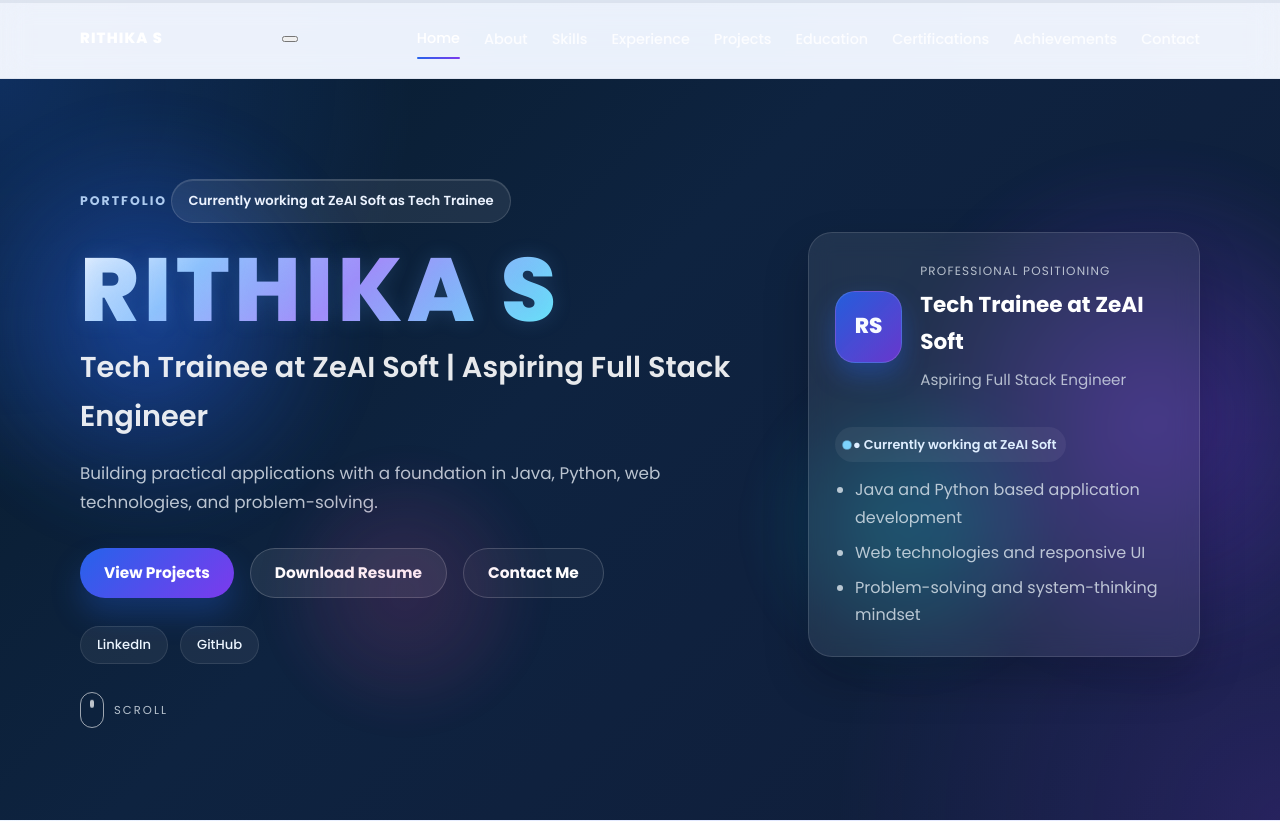
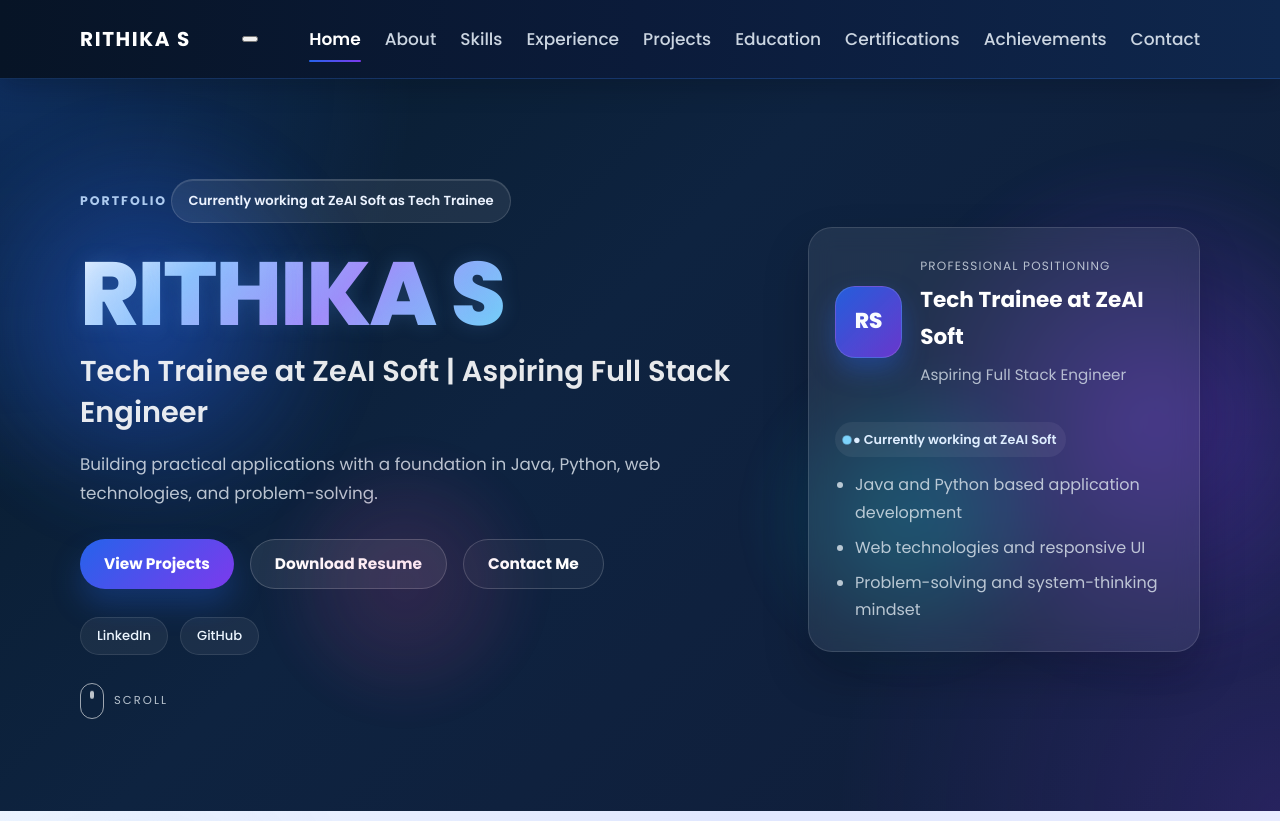
Before and after one commit to RithikaSaravanakumar/rithika-portfolio, a Flask app: page / in a window 1280 px wide. Shown: the top 821 px of the page. Run offline with Flask 3, Linux system fonts and the light colour scheme.

Commit message:
fixed navbar styling

```diff
--- a/static/css/style.css
+++ b/static/css/style.css
@@ -161,17 +161,18 @@ textarea {
 .site-header {
   position: sticky;
   top: 0;
-  z-index: 50;
-  backdrop-filter: blur(14px);
-  background: rgba(255, 255, 255, 0.12);
-  border-bottom: 1px solid rgba(148, 163, 184, 0.18);
+  z-index: 9999;
+  backdrop-filter: blur(12px);
+  background: linear-gradient(90deg, #071426, #0b1b3a, #0f274d);
+  border-bottom: 1px solid rgba(59, 130, 246, 0.25);
+  box-shadow: 0 6px 25px rgba(2, 8, 23, 0.25);
   transition: background 0.35s ease, border-color 0.35s ease, box-shadow 0.35s ease;
 }
 
 .site-header.scrolled {
-  background: rgba(255, 255, 255, 0.8);
-  box-shadow: 0 12px 28px rgba(15, 32, 52, 0.08);
-  border-bottom-color: rgba(37, 99, 235, 0.12);
+  background: linear-gradient(90deg, #071426, #0b1b3a, #0f274d);
+  box-shadow: 0 6px 25px rgba(2, 8, 23, 0.25);
+  border-bottom-color: rgba(59, 130, 246, 0.25);
 }
 
 .navbar {
@@ -184,15 +185,11 @@ textarea {
 .brand {
   position: relative;
   color: #fff;
-  font-weight: 800;
+  font-weight: 700;
   letter-spacing: 0.08em;
   text-transform: uppercase;
-  font-size: 0.92rem;
-  transition: opacity 0.2s ease;
-}
-
-.site-header.scrolled .brand {
-  color: var(--text);
+  font-size: 20px;
+  transition: opacity 0.2s ease, color 0.2s ease;
 }
 
 .nav-links {
@@ -203,14 +200,10 @@ textarea {
 
 .nav-links a {
   position: relative;
-  color: rgba(255, 255, 255, 0.84);
-  font-size: 0.9rem;
+  color: #cbd5e1;
+  font-size: 17px;
   font-weight: 500;
   transition: color 0.25s ease, transform 0.25s ease;
-}
-
-.site-header.scrolled .nav-links a {
-  color: var(--text-soft);
 }
 
 .nav-links a::after {
@@ -228,16 +221,14 @@ textarea {
 }
 
 .nav-links a:hover,
-.nav-links a:focus-visible,
+.nav-links a:focus-visible {
+  color: #38bdf8;
+  transform: translateY(-1px);
+}
+
 .nav-links a.active {
-  color: #fff;
-  transform: translateY(-1px);
-}
-
-.site-header.scrolled .nav-links a:hover,
-.site-header.scrolled .nav-links a:focus-visible,
-.site-header.scrolled .nav-links a.active {
-  color: var(--primary-dark);
+  color: #ffffff;
+  font-weight: 600;
 }
 
 .nav-links a:hover::after,
@@ -403,9 +394,9 @@ textarea {
 
 .hero h1 {
   margin: 14px 0 10px;
-  font-size: clamp(3.2rem, 7vw, 6rem);
-  line-height: 0.96;
-  letter-spacing: 0.05em;
+  font-size: clamp(3.5rem, 7vw, 6rem);
+  line-height: 1.05;
+  letter-spacing: -0.02em;
   font-weight: 800;
   background: linear-gradient(135deg, #eff6ff 0%, #93c5fd 18%, #a78bfa 40%, #67e8f9 72%, #dbeafe 100%);
   -webkit-background-clip: text;
@@ -416,8 +407,9 @@ textarea {
 
 .hero h2 {
   margin: 0 0 18px;
-  font-size: clamp(1.1rem, 2.5vw, 1.8rem);
+  font-size: clamp(1.25rem, 2.5vw, 1.8rem);
   font-weight: 600;
+  line-height: 1.4;
   color: rgba(255, 255, 255, 0.9);
 }
 
@@ -425,7 +417,7 @@ textarea {
   margin: 0;
   max-width: 660px;
   color: rgba(224, 232, 240, 0.82);
-  font-size: clamp(1.05rem, 1.3vw, 1.15rem);
+  font-size: 1.05rem;
   line-height: 1.7;
 }
 
@@ -1549,10 +1541,19 @@ textarea {
   .nav-links a {
     color: #fff;
     width: 100%;
+    font-size: 16px;
+  }
+
+  .brand {
+    font-size: 18px;
   }
 
   .hero {
     padding-top: 62px;
+  }
+
+  .hero h1 {
+    font-size: clamp(2.5rem, 12vw, 3.8rem);
   }
 
   .hero-content {
```
